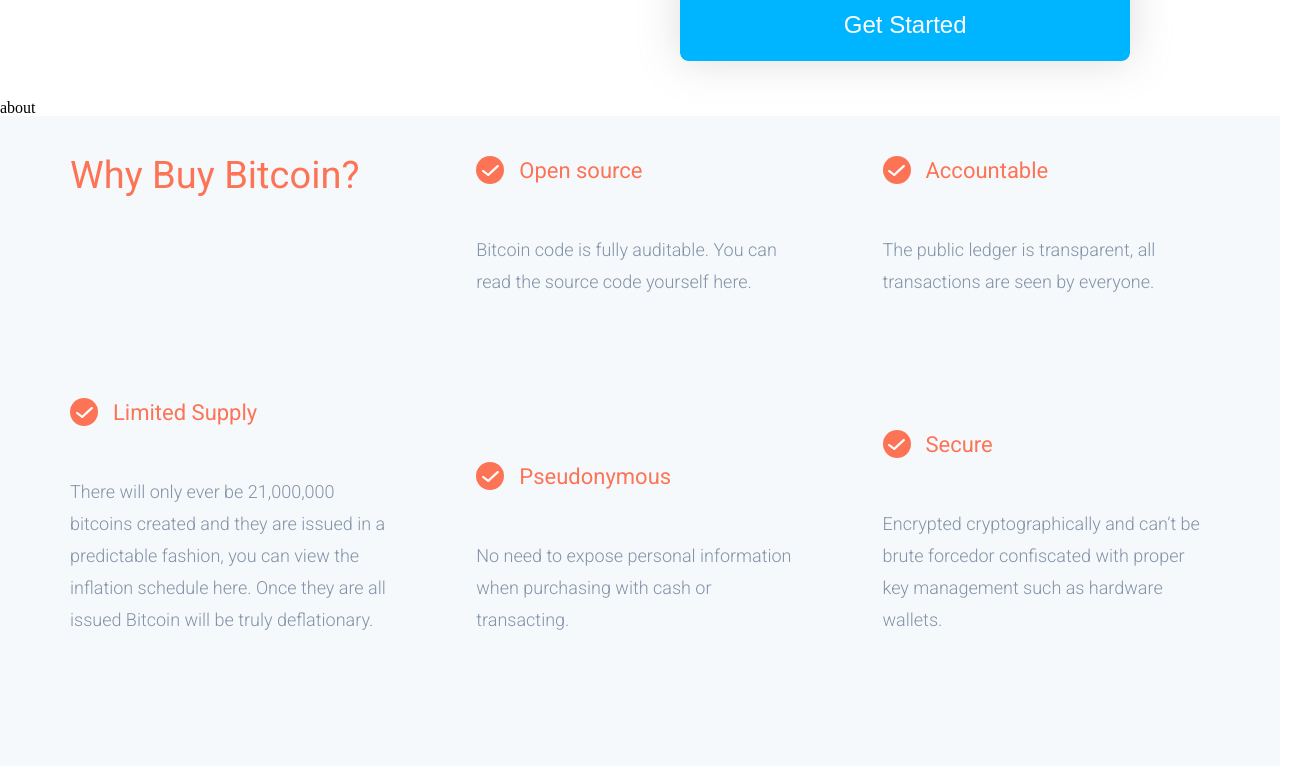
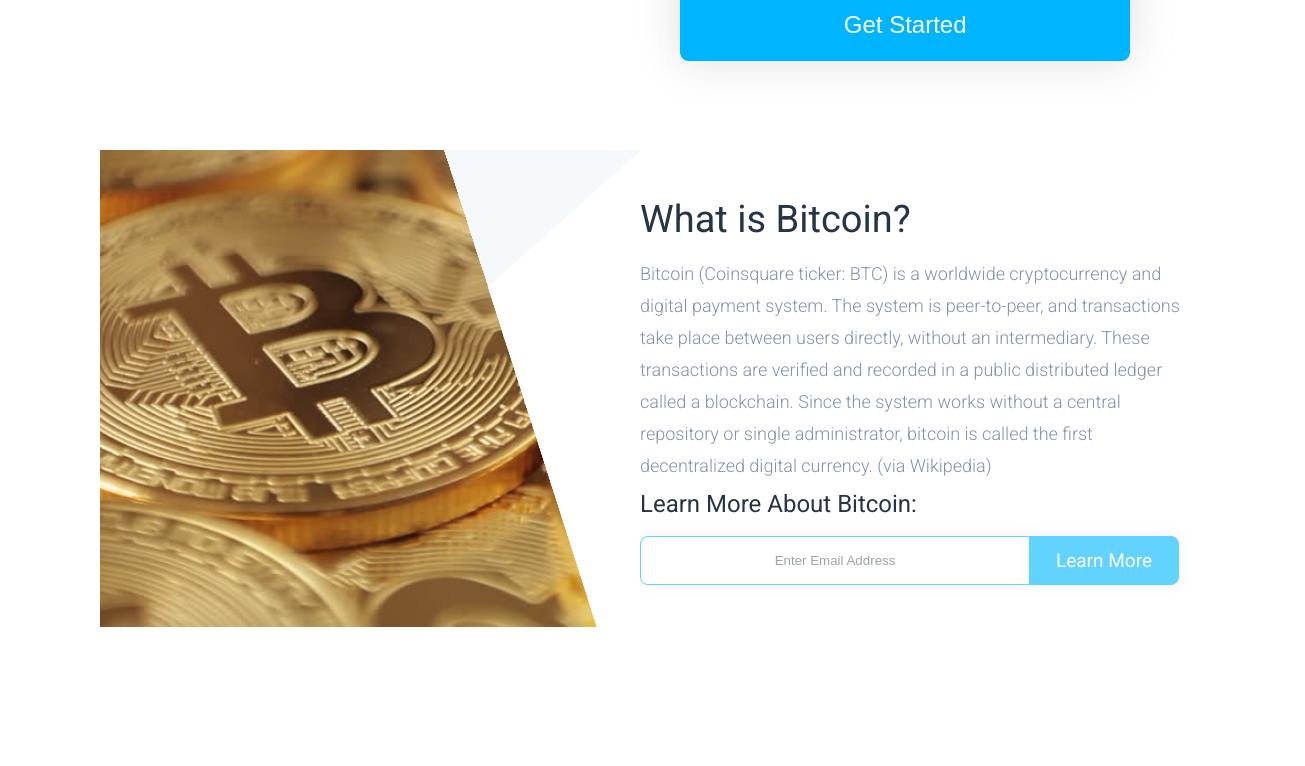
Before and after one commit to no0dly/bitlp, a React (Create React App) app: page / in a window 1280 px wide. Shown: the part 874-1640 px from the top of the page, 1305 px wide, since content can reach past the window. Built offline with nearby package versions, Linux system fonts and the light colour scheme.

Commit message:
about section

```diff
--- a/src/components/about/About.jsx
+++ b/src/components/about/About.jsx
@@ -1,12 +1,144 @@
 import React from 'react'
 import styled from 'styled-components'
 
+import bitcoin from '../../images/bitcoin.png'
+import aboutMask from '../../images/aboutMask.png'
+
 const About = (props) => {
   return (
-    <div>
-      about
-    </div>
+    <Wrap>
+      <Image />
+      <Content>
+        <Title>
+          <TitleText>
+            What is Bitcoin?
+          </TitleText>
+        </Title>
+        <Desrc>
+          <DesrcText>
+            Bitcoin (Coinsquare ticker: BTC) is a worldwide cryptocurrency and digital payment system. The system is peer-to-peer, and transactions take place between users directly, without an intermediary. These transactions are verified and recorded in a public distributed ledger called a blockchain. Since the system works without a central repository or single administrator, bitcoin is called the first decentralized digital currency. (via Wikipedia)
+          </DesrcText>
+        </Desrc>
+        <SubTitle>
+          <SubTitleText>
+            Learn More About Bitcoin:
+          </SubTitleText>
+        </SubTitle>
+        <LernMore>
+          <LernMoreInput type="email" name="email" placeholder="Enter Email Address" />
+          <LernMoreButton>
+            Learn More
+          </LernMoreButton>
+        </LernMore>
+      </Content>
+    </Wrap>
   )
 }
 
+const Wrap = styled.div`
+  padding: 50px 30px 215px;
+  margin-bottom: 25px;
+  display: flex;
+  max-width: 1140px;
+  margin: 0 auto;
+`
+
+const Image = styled.div`
+  width: 50%;
+  background: url(${bitcoin}) no-repeat -230px 0;
+  position: relative;
+  &:before {
+    content: '';
+    position: absolute;
+    width: 100%;
+    height: 100%;
+    background: url(${aboutMask}) no-repeat top right;
+  }
+`
+
+const Content = styled.div`
+  padding-top: 50px;
+  width: 50%;
+`
+
+const Title = styled.div`
+  margin-bottom: 20px;
+`
+
+const TitleText = styled.h3`
+  font-family: 'Roboto', sans-serif;
+  font-size: 2.375rem;
+  color: #263445;
+  letter-spacing: 0.013px;
+`
+
+const Desrc = styled.div`
+  margin-bottom: 10px;
+`
+
+const DesrcText = styled.p`
+  font-family: 'Roboto', sans-serif;
+  font-size: 1.125rem;
+  color: #8392A7;
+  line-height: 2rem;
+  font-weight: 300;
+`
+
+const SubTitle = styled.div`
+  margin-bottom: 20px;
+`
+
+const SubTitleText = styled.h4`
+  font-family: 'Roboto', sans-serif;
+  font-size: 1.5rem;
+  color: #263445;
+
+`
+
+const LernMore = styled.div`
+  display: flex;
+  width: 100%;
+  margin-bottom: 42px;
+`
+
+const LernMoreInput = styled.input`
+  border: 1px solid #62D2FF;
+  box-shadow: 0px 0px 12px rgba(226, 226, 226, 0.5);
+  margin-right: -1px;
+  width: calc(100% - 150px);
+  border-radius: 8px 0 0 8px;
+  text-align: center;
+  padding: 0 20px;
+  &::-webkit-input-placeholder {
+    color: #9CA4AA;
+  }
+  &::-moz-placeholder {
+    color: #9CA4AA;
+  }
+  &:-ms-input-placeholder {
+    color: #9CA4AA;
+  }
+  &:-moz-placeholder {
+    color: #9CA4AA;
+  }
+`
+
+const LernMoreButton = styled.button`
+  width: 150px;
+  padding: 12px 0;
+  font-family: Roboto;
+  font-size: 1.1875rem;
+  border: 1px solid #62D2FF;
+  box-shadow: 0px 0px 12px rgba(226, 226, 226, 0.5);
+  color: #FFFFFF;
+  background: #62D2FF;
+  cursor: pointer;
+  transition: 0.3s;
+  border-radius: 0 8px 8px 0;
+  &:hover {
+    background: #FFFFFF;
+    color: #62D2FF;
+  }
+`
+
 export default About
--- a/src/components/experts/Slider.jsx
+++ b/src/components/experts/Slider.jsx
@@ -11,6 +11,7 @@
   dots: true,
   infinite: true,
   speed: 500,
+  arrows: false,
   slidesToShow: 3,
   slidesToScroll: 1,
   centerMode: true,
```
Also changed, not shown: src/images/aboutMask.png (added), src/images/bitcoin.png (added).
